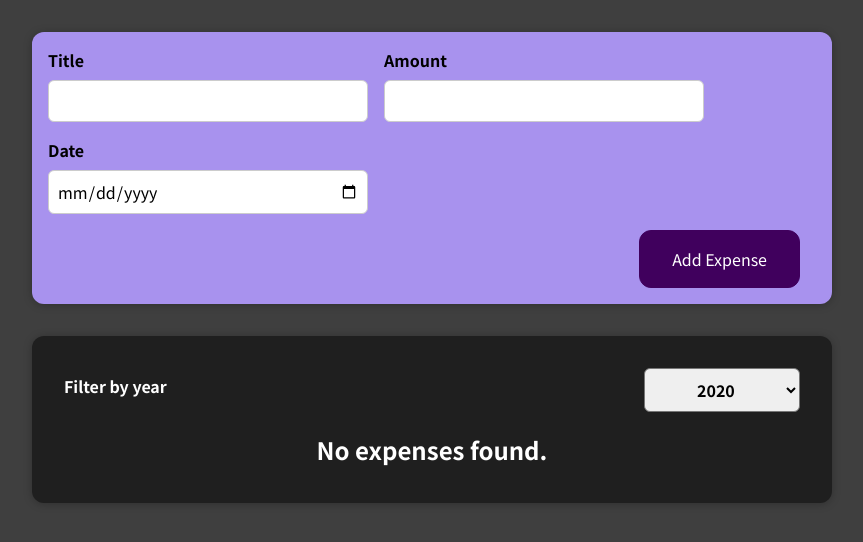
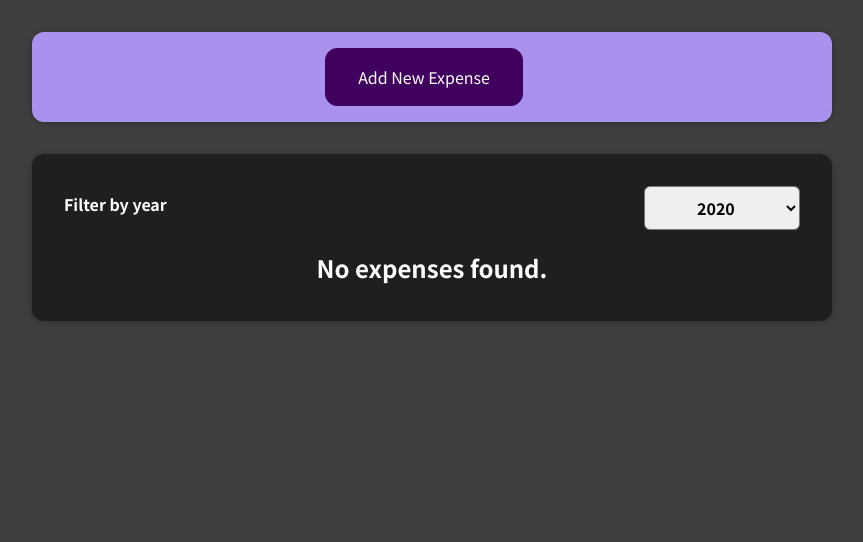
Before and after one commit to babyazalea/react-complete-guide2, a React (Create React App) app: page / in a window 1280 px wide. Shown: the top 542 px of the page, without its empty margins (208-1071 px from the left). Built offline with nearby package versions, Linux system fonts and the light colour scheme.

Commit message:
added button

```diff
--- a/src/components/NewExpense/ExpenseForm.js
+++ b/src/components/NewExpense/ExpenseForm.js
@@ -83,6 +83,9 @@ const ExpenseForm = (props) => {
         </div>
       </div>
       <div className="new-expense__actions">
+        <button type="submit" onClick={props.cancel}>
+          Cancel
+        </button>
         <button type="submit">Add Expense</button>
       </div>
     </form>
--- a/src/components/NewExpense/NewExpense.js
+++ b/src/components/NewExpense/NewExpense.js
@@ -1,10 +1,12 @@
-import React from "react";
+import React, { useState } from "react";
 
 import ExpenseForm from "./ExpenseForm";
 
 import "./NewExpense.css";
 
 const NewExpense = (props) => {
+  const [showNewExpense, setShowNewExpense] = useState(false);
+
   const saveExpenseDataHandler = (enteredExpenseData) => {
     const expenseData = {
       ...enteredExpenseData,
@@ -14,11 +16,26 @@ const NewExpense = (props) => {
     props.onAddExpense(expenseData);
   };
 
-  return (
-    <div className="new-expense">
-      <ExpenseForm onSaveExpenseData={saveExpenseDataHandler} />
-    </div>
-  );
+  const showExpenseForm = () => {
+    setShowNewExpense(true);
+  };
+
+  const hideExpenseForm = () => {
+    setShowNewExpense(false);
+  };
+
+  let newExpense = <button onClick={showExpenseForm}>Add New Expense</button>;
+
+  if (showNewExpense === true) {
+    newExpense = (
+      <ExpenseForm
+        cancel={hideExpenseForm}
+        onSaveExpenseData={saveExpenseDataHandler}
+      />
+    );
+  }
+
+  return <div className="new-expense">{newExpense}</div>;
 };
 
 export default NewExpense;
```
